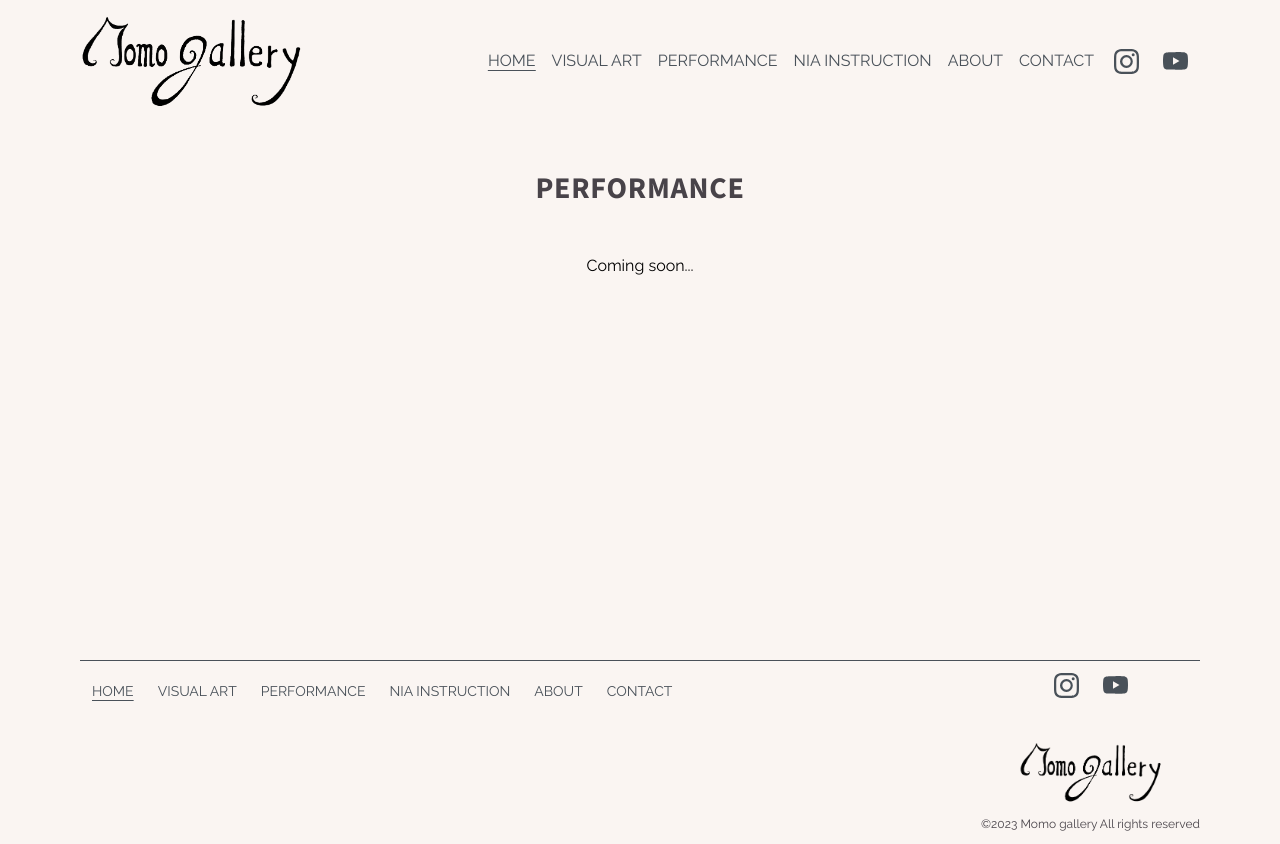
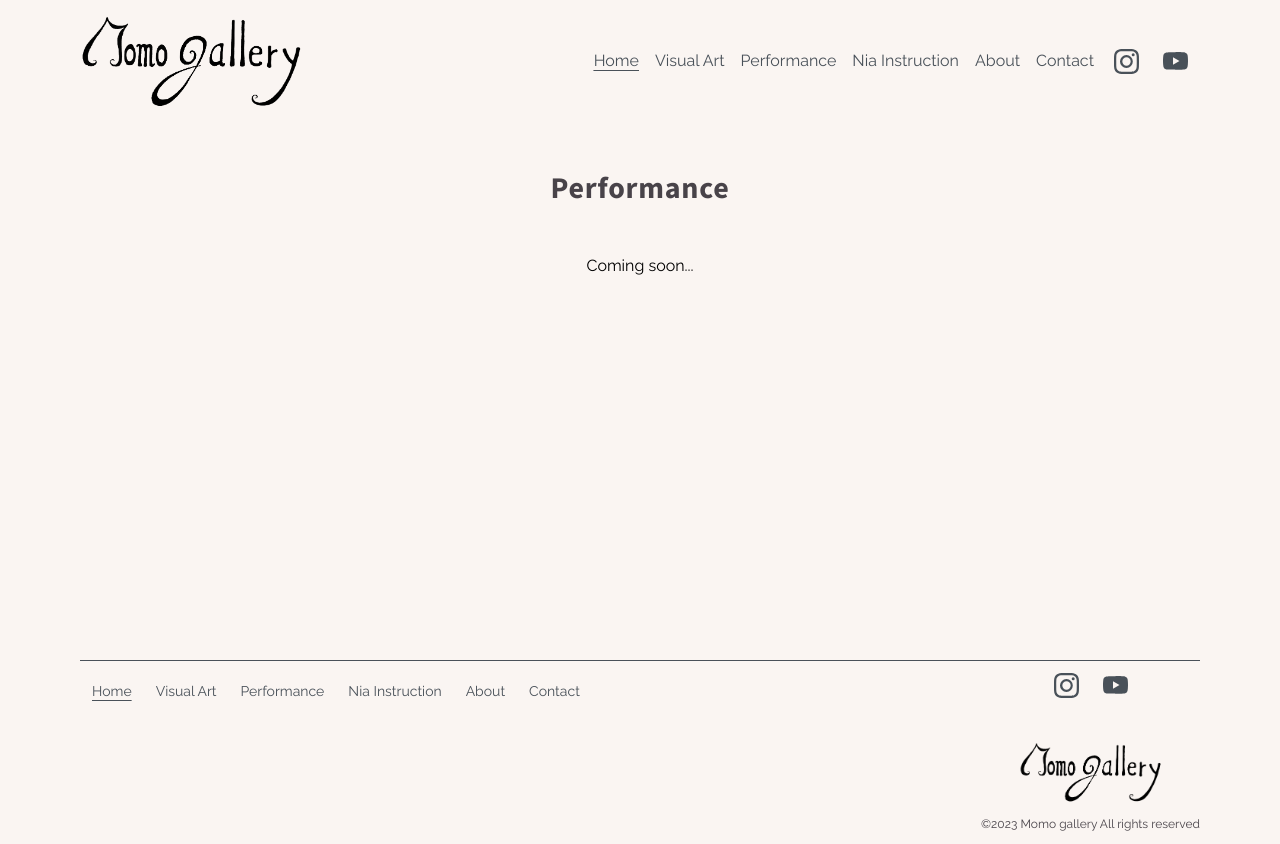
Before and after one commit to CarlSmoky/nextApp, a Next.js app: page /performance in a window 1280 px wide. Built offline with nearby package versions, Linux system fonts and the light colour scheme; a web font is replaced by a local one.

Commit message:
Change uppercase to titleCase

```diff
--- a/app/components/Contact/ContactForm.tsx
+++ b/app/components/Contact/ContactForm.tsx
@@ -111,7 +111,7 @@ const ContactForm = () => {
       onSubmit={handleSubmit}
     >
       <div className="flex">
-        <h1 className="font-bold uppercase text-2xl lg:text-3xl font-title">
+        <h1 className="font-bold text-2xl lg:text-3xl font-title">
           Send me a <br /> message
         </h1>
       </div>
@@ -193,7 +193,7 @@ const ContactForm = () => {
       </div>
       <div className="my-2 w-1/2 md:w-1/3 font-paragraph">
         <button
-          className="uppercase text-sm sm:text-base whitespace-nowrap font-bold tracking-wide bg-grey-100/80 text-prime-100 p-3 w-full hover:bg-grey-100 focus:outline-none focus:shadow-outline active:ring active:ring-grey-100 active:bg-grey-100 transition-all"
+          className="text-sm sm:text-base whitespace-nowrap font-bold tracking-wide bg-grey-100/80 text-prime-100 p-3 w-full hover:bg-grey-100 focus:outline-none focus:shadow-outline active:ring active:ring-grey-100 active:bg-grey-100 transition-all"
           type="submit"
         >
           {sendStatus ? "Sending" : "Send Message"}
--- a/app/components/Contact/ContactInfo.tsx
+++ b/app/components/Contact/ContactInfo.tsx
@@ -8,7 +8,7 @@ const ContactInfo = () => {
   return (
     <div className="w-full lg:w-1/3 px-8 py-12 bg-prime-100">
       <div className="flex flex-col text-grey-100">
-        <h1 className="font-bold uppercase text-2xl lg:text-3xl my-4 font-title">
+        <h1 className="font-bold text-2xl lg:text-3xl my-4 font-title">
           Gallery hours: By appointment
         </h1>
         <div className="flex my-4 w-2/3 lg:w-1/2">
--- a/app/components/Footer/FooterNav.tsx
+++ b/app/components/Footer/FooterNav.tsx
@@ -14,7 +14,7 @@ const FooterNav = () => {
     navContext?.setCurrentNav(newHighlight)
   }
   return (
-      <ul className="flex flex-col lg:flex-row px-4 md:px-0 uppercase font-paragraph text-sm whitespace-nowrap">
+      <ul className="flex flex-col lg:flex-row px-4 md:px-0 font-paragraph text-sm whitespace-nowrap">
         {links.map((link: LinkInfo, i) => (
           <li key={i} className="">
             <Link onClick={() => clickHandler(link)} href={link.link}>
--- a/app/components/Navbar/NavLinks.tsx
+++ b/app/components/Navbar/NavLinks.tsx
@@ -29,7 +29,7 @@ const NavLinks: React.FC<ChildComponentProps> = ({ onToggle }) => {
         <div key={i}>
           <div className="text-left md:cursor-pointer group">
             <h1
-              className={`py-7 px-3 lg:px-2 flex justify-between align-baseline text-grey-200 text-base xl:text-lg uppercase font-paragraph hover:text-black-100 transition-all duration-300 ease-in-out ${navContext?.currentNav ===  link.navState ? 'underline underline-offset-4' : ""}`}
+              className={`py-7 px-3 lg:px-2 flex justify-between align-baseline text-grey-200 text-base xl:text-lg font-paragraph hover:text-black-100 transition-all duration-300 ease-in-out ${navContext?.currentNav ===  link.navState ? 'underline underline-offset-4' : ""}`}
             >
               <Link onClick={() => clickHandler(link)} href={link.link}>{link.name}</Link>
               {link.submenu && (<span className="text-lg lg:text-sm lg:hidden inline" onClick={() => {
@@ -77,7 +77,7 @@ const NavLinks: React.FC<ChildComponentProps> = ({ onToggle }) => {
             {link.sublinks.map((slinks: Sublink, i) => (
               <div key={i}>
                 <div>
-                  <li className="py-3 pl-14 text-grey-200 text-sm  uppercase font-paragraph hover:text-black-100 transition-all duration-300 ease-in-out">
+                  <li className="py-3 pl-14 text-grey-200 text-sm font-paragraph hover:text-black-100 transition-all duration-300 ease-in-out">
                     <Link href={slinks.link}>{slinks.name}</Link>
                   </li>
                 </div>
--- a/app/components/Navbar/Navbar.tsx
+++ b/app/components/Navbar/Navbar.tsx
@@ -40,7 +40,7 @@ const Navbar: React.FC = () => {
             {open ? <AiOutlineClose /> : <AiOutlineMenu />}
           </div>
         </div>
-        <ul className="lg:flex hidden uppercase items-center">
+        <ul className="lg:flex hidden items-center">
           <NavLinks onToggle={handleToggle} />
           <li className="nav-sns">
             <Link
--- a/app/components/SectionTitle.tsx
+++ b/app/components/SectionTitle.tsx
@@ -6,7 +6,7 @@ interface Props {
 
 const SectionTitle: React.FC<Props> = ({ title }: Props) => {
   return (
-    <h2 className="my-3 p-4 text-grey-100 font-bold text-2xl uppercase text-center md:text-3xl md:my-2 md:p-10 font-title tracking-wide">
+    <h2 className="my-3 p-4 text-grey-100 font-bold text-2xl text-center md:text-3xl md:my-2 md:p-10 font-title tracking-wide">
       {title}
     </h2>
   );
--- a/app/components/Work/ImageLinkAnimation.tsx
+++ b/app/components/Work/ImageLinkAnimation.tsx
@@ -13,7 +13,7 @@ const ImageLinkAnimation: React.FC<Props> = ({ src, alt }: Props)=> {
         <div className="z-10 opacity-100 lg:opacity-0 group-hover:opacity-100 transition duration-300 ease-in-out cursor-pointer absolute from-black-100/80 to-transparent bg-gradient-to-t inset-x-0 -bottom-2 pt-30 text-white-100 flex items-end ">
           <div>
             <div className="transform-gpu p-4 space-y-3 text-xl group-hover:opacity-100 group-hover:translate-y-0 translate-y-4 pb-10 transition duration-300 ease-in-out">
-              <div className="font-bold uppercase text-sm md:text-lg">{alt}</div>
+              <div className="font-bold text-sm md:text-lg">{alt}</div>
             </div>
           </div>
         </div>
--- a/app/components/Work/Work.tsx
+++ b/app/components/Work/Work.tsx
@@ -11,7 +11,7 @@ const Work: React.FC = () => {
   const navContext = useContext(DisplayNavContext);
 
   return (
-    <SectionWrapper title="work">
+    <SectionWrapper title="Work">
       <div className="flex flex-col sm:flex-row gap-6 xl:gap-28 pt-3 md:pt-6 justify-between">
         {imageLinks.map((imageLink: WorkLink, i) => (
           <Link onClick={() => navContext?.setCurrentNav(imageLink.navState)} href={imageLink.linkTo} key={i}>
--- a/app/globals.css
+++ b/app/globals.css
@@ -22,6 +22,6 @@
 
 @layer components {
   .nav-sns {
-    @apply p-3 m-2 lg:p-2 lg:m-1 uppercase inline-block text-grey-200 text-sm hover:text-black-100 transition-all duration-300 ease-in-out
+    @apply p-3 m-2 lg:p-2 lg:m-1 inline-block text-grey-200 text-sm hover:text-black-100 transition-all duration-300 ease-in-out
   }
 }
--- a/app/performance/page.tsx
+++ b/app/performance/page.tsx
@@ -8,7 +8,7 @@ export const metadata: Metadata = {
 
 const PerformancePage = () => {
   return (
-    <SectionWrapper title="performance">
+    <SectionWrapper title="Performance">
       <p className='text-center font-paragraph'>Coming soon...</p>
     </SectionWrapper>
   )
```
